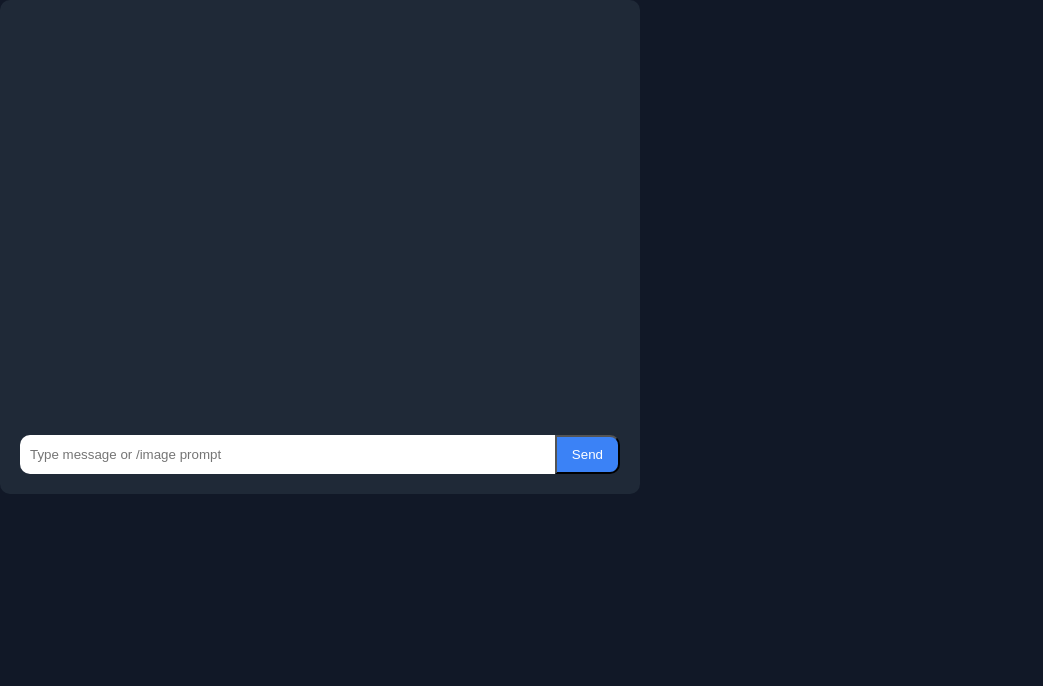
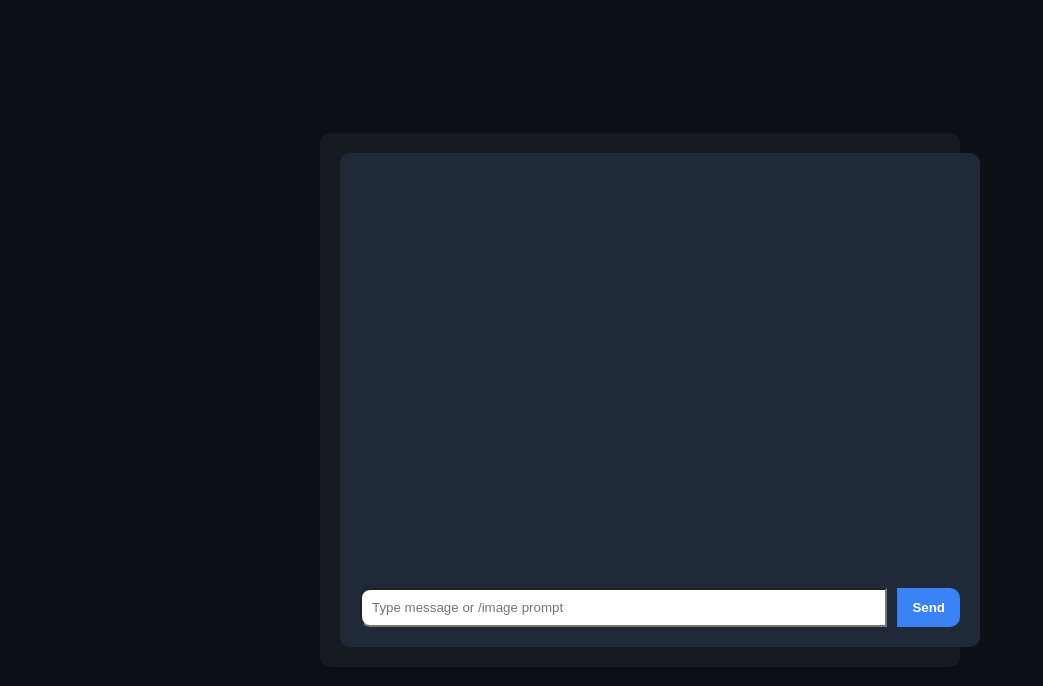
Before and after one commit to mrperfect-arxch/Chatbotfrontend, a React (Create React App) app: page / in a window 1280 px wide. Shown: the top 686 px of the page, without its empty margins (0-1043 px from the left). Built offline with nearby package versions, Linux system fonts and the light colour scheme.

Commit message:
Update index.css

```diff
--- a/src/index.css
+++ b/src/index.css
@@ -1,23 +1,52 @@
 body {
   margin: 0;
   font-family: Arial, Helvetica, sans-serif;
-  background-color: #111827;
+  background-color: #0d1117;
   color: white;
+  display: flex;
+  justify-content: center;
+  align-items: center;
+  min-height: 100vh;
 }
 
-input {
-  border: none;
-  outline: none;
+#root {
+  width: 100%;
+  max-width: 600px;
+  background-color: #161b22;
+  padding: 20px;
+  border-radius: 10px;
+  box-shadow: 0 4px 12px rgba(0, 0, 0, 0.3);
+}
+
+input[type="text"] {
+  width: 75%;
+  padding: 10px;
+  margin: 10px 0;
+  border-radius: 5px;
+  background-color: #1f2937;
+  color: white;
+  border: 1px solid #374151;
 }
 
 button {
-  cursor: pointer;
+  padding: 10px 15px;
+  background-color: #2563eb;
+  border: none;
+  color: white;
+  border-radius: 5px;
+  margin-left: 10px;
+  font-weight: bold;
+}
+
+button:hover {
+  background-color: #1e40af;
 }
 
 img {
   max-width: 100%;
   height: auto;
   border-radius: 8px;
+  margin: 10px 0;
 }
 
 ::-webkit-scrollbar {
```
